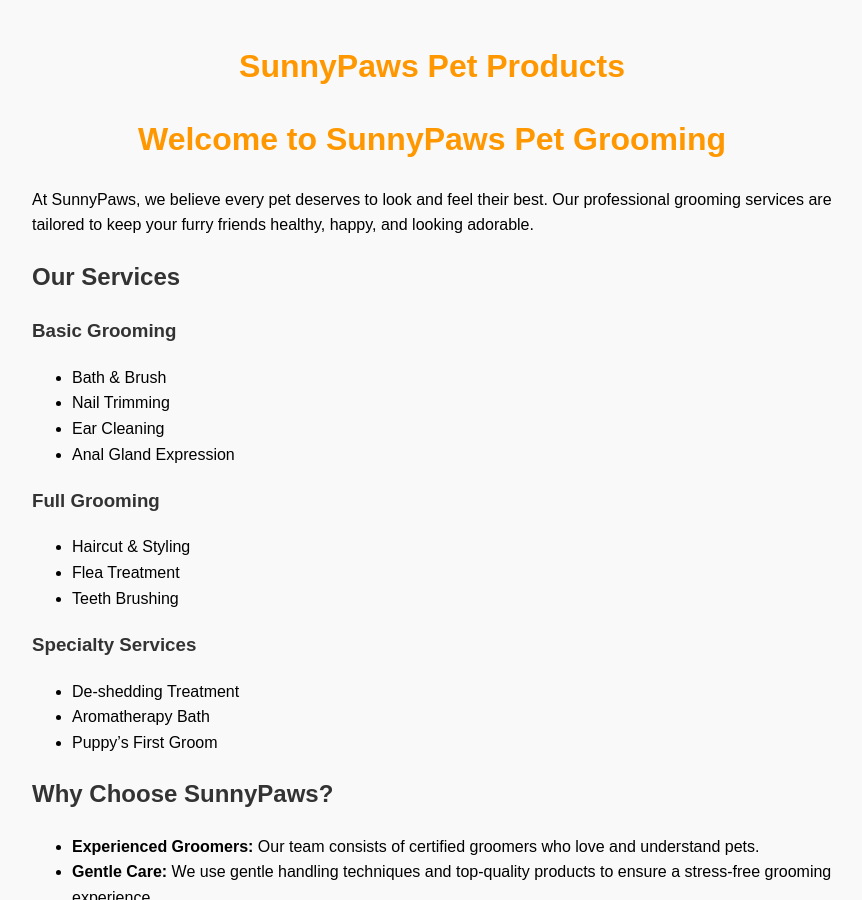
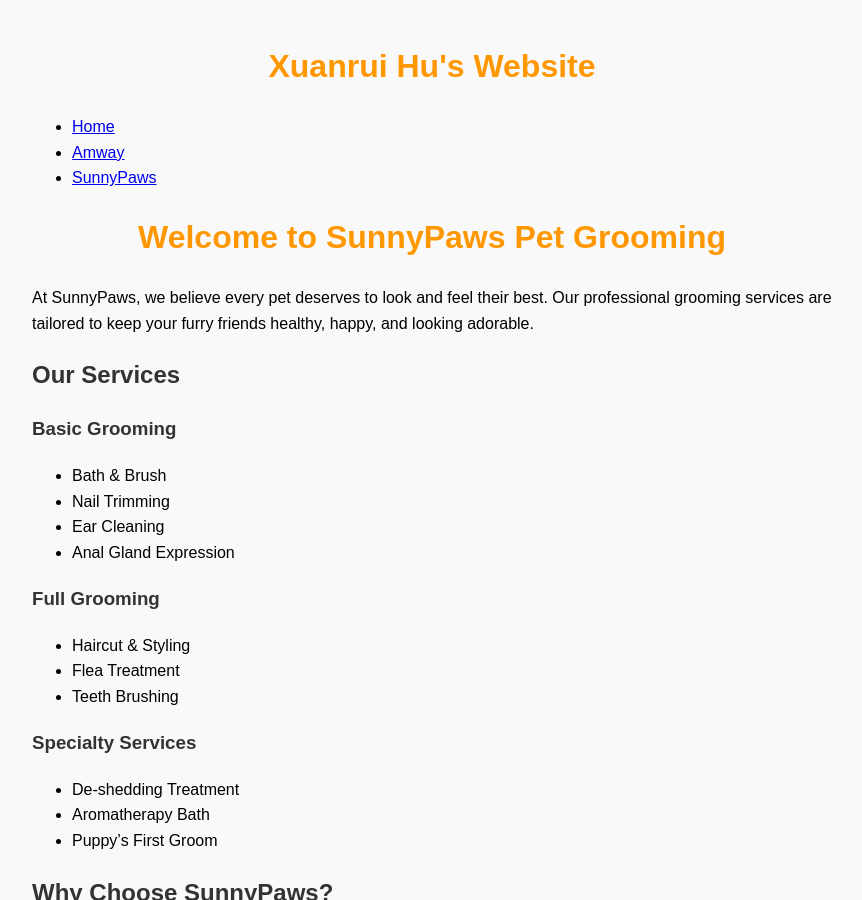
Before and after one commit to Apozoro/Apozoro.github.io, a Jekyll site: the page built from Project/Sunnypaws.md, in a window 1280 px wide and 900 px high. Shown: the whole window, without its empty margins (208-1070 px from the left). Built offline with Jekyll 4.4.1, drawn with Linux system fonts in a browser that asks for light colours.

Commit message:
Update default.html

```diff
--- a/_layouts/default.html
+++ b/_layouts/default.html
@@ -9,7 +9,15 @@
 </head>
 <body>
     <header>
-        <h1>{{ page.title }}</h1>
+        <h1>{{ site.title }}</h1> <!-- Using site.title to avoid repetition -->
+        <nav>
+            <ul>
+                <li><a href="{{ "/" | relative_url }}">Home</a></li>
+                <li><a href="{{ "/Project/amway/" | relative_url }}">Amway</a></li>
+                <li><a href="{{ "/Project/sunnypaws/" | relative_url }}">SunnyPaws</a></li>
+                <!-- Add more links to other pages as needed -->
+            </ul>
+        </nav>
     </header>
     <main>
         {{ content }}
```
